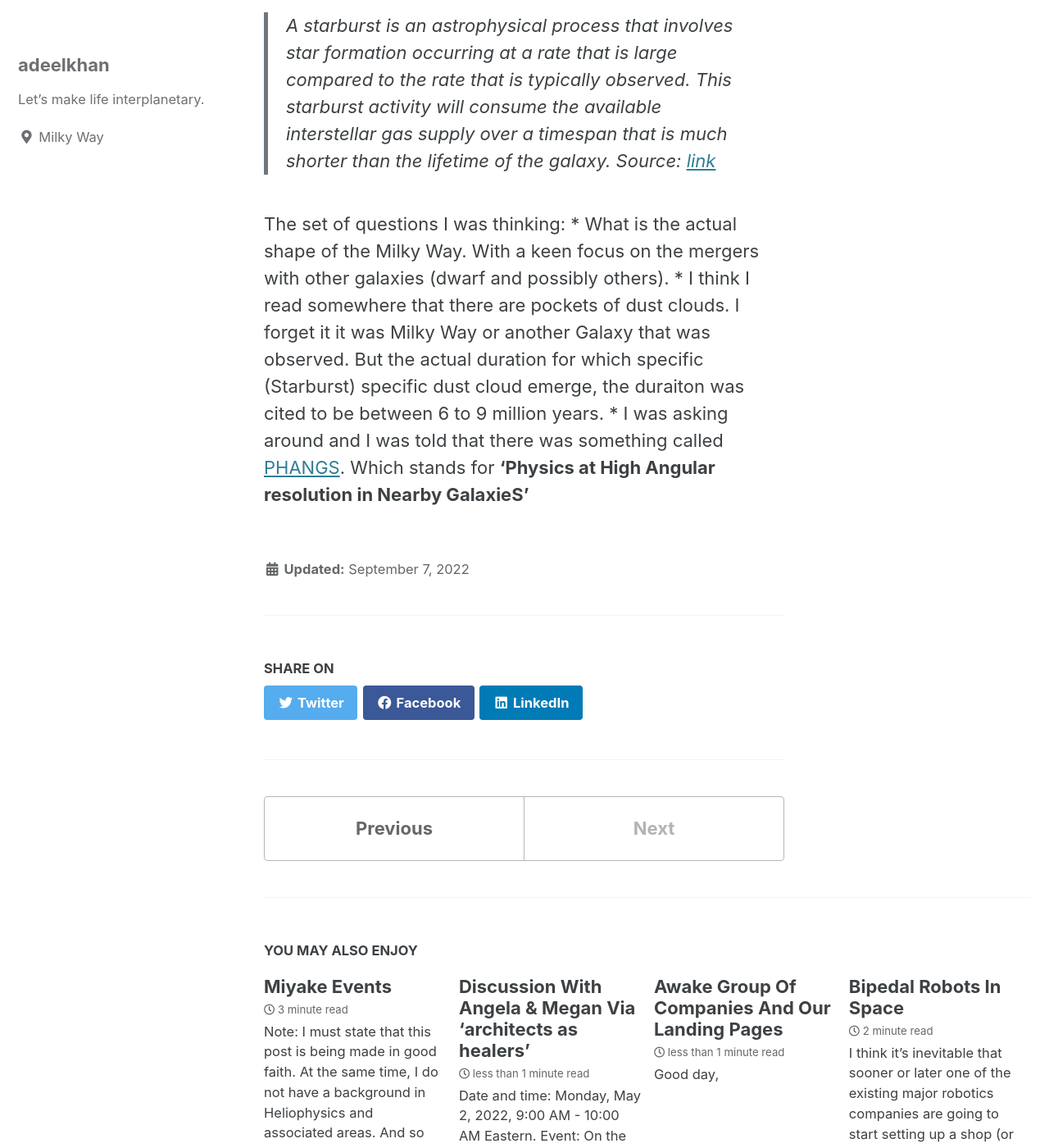
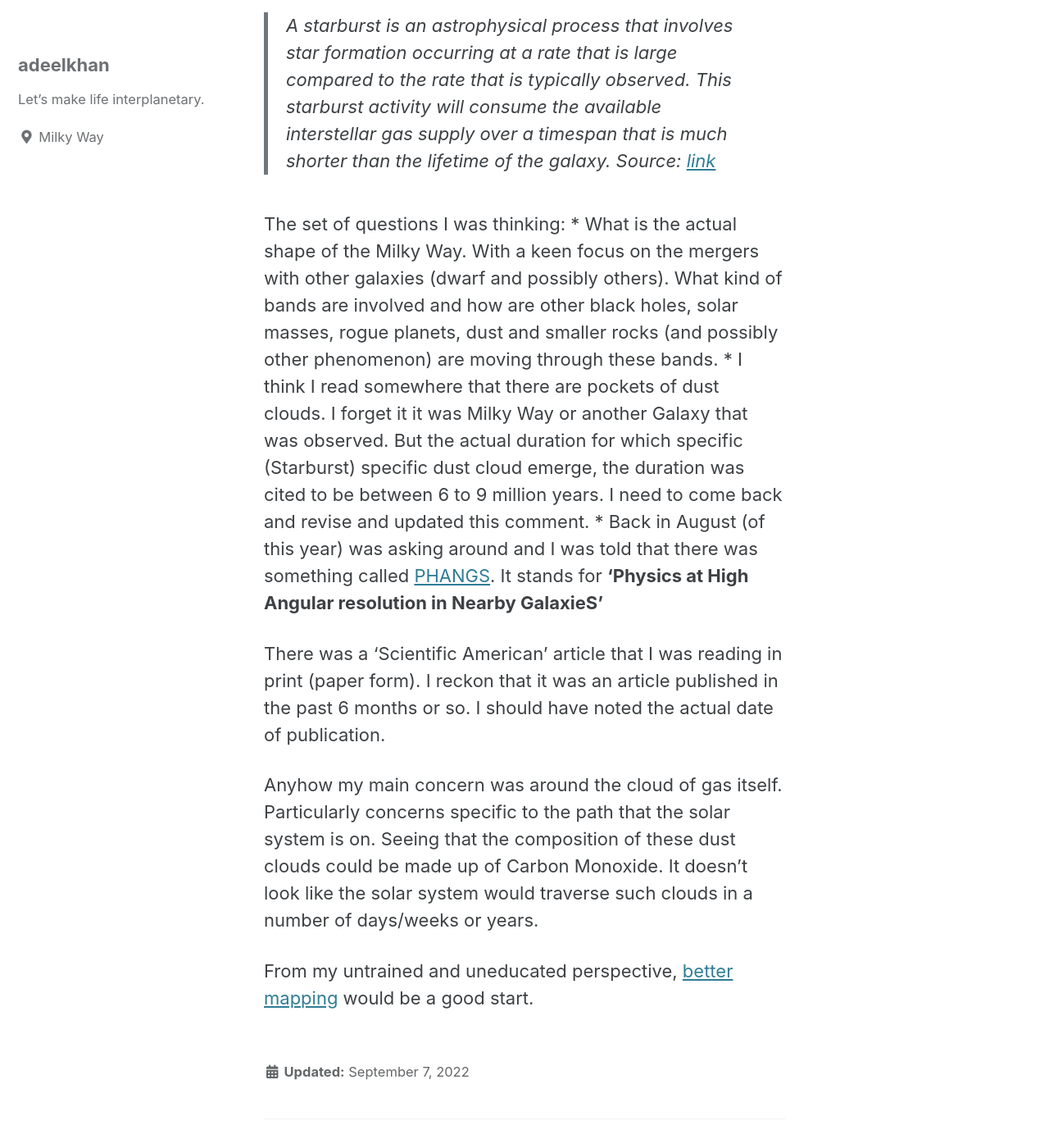
Before and after one commit to stellardreams/stellardreams.github.io, a Jekyll site: the page built from _posts/2022-09-07-Starburst-Region.md, in a window 1280 px wide and 1400 px high, scrolled down 423 px. Shown: the whole window at 82% size. Built offline with Jekyll 4.4.1, drawn with Linux system fonts in a browser that asks for light colours; cached includes are drawn as plain includes; some of the changed text lies outside the part shown.

Commit message:
Update 2022-09-07-Starburst-Region.md
updates.

```diff
--- a/_posts/2022-09-07-Starburst-Region.md
+++ b/_posts/2022-09-07-Starburst-Region.md
@@ -1,4 +1,4 @@
-This is something I started looking into back in August. But not have been able to research further. And so, this post is not well-researched. My intention is to collaborate with others, so that we can refine this post.
+This is something I started looking into back in August. But not have been able to research this area further. And so, this post is not well-researched. My intention is to collaborate with others, so that we can refine this post.
 
 According to Wikipedia
 
@@ -7,6 +7,12 @@ According to Wikipedia
 
 
 The set of questions I was thinking:
-* What is the actual shape of the Milky Way. With a keen focus on the mergers with other galaxies (dwarf and possibly others).
-* I think I read somewhere that there are pockets of dust clouds. I forget it it was Milky Way or another Galaxy that was observed. But the actual duration for which specific (Starburst) specific dust cloud emerge, the duraiton was cited to be between 6 to 9 million years.
-* I was asking around and I was told that there was something called [PHANGS](https://twitter.com/search?lang=en&q=phangs&src=typed_query){:target="_blank" rel="noopener"}. Which stands for **'Physics at High Angular resolution in Nearby GalaxieS'**
+* What is the actual shape of the Milky Way. With a keen focus on the mergers with other galaxies (dwarf and possibly others). What kind of bands are involved and how are other black holes, solar masses, rogue planets, dust and smaller rocks (and possibly other phenomenon) are moving through these bands.
+* I think I read somewhere that there are pockets of dust clouds. I forget it it was Milky Way or another Galaxy that was observed. But the actual duration for which specific (Starburst) specific dust cloud emerge, the duration was cited to be between 6 to 9 million years. I need to come back and revise and updated this comment.
+* Back in August (of this year) was asking around and I was told that there was something called [PHANGS](https://twitter.com/search?lang=en&q=phangs&src=typed_query){:target="_blank" rel="noopener"}. It stands for **'Physics at High Angular resolution in Nearby GalaxieS'**
+
+There was a 'Scientific American' article that I was reading in print (paper form). I reckon that it was an article published in the past 6 months or so. I should have noted the actual date of publication.
+
+Anyhow my main concern was around the cloud of gas itself. Particularly concerns specific to the path that the solar system is on. Seeing that the composition of these dust clouds could be made up of Carbon Monoxide. It doesn't look like the solar system would traverse such clouds in a number of days/weeks or years.
+
+From my untrained and uneducated perspective, [better mapping](https://www.google.com/search?q=esa+map+of+milky+way&oq=esa+map+of+&aqs=chrome.0.0i512j69i57j0i22i30j0i390l2.2209j0j7&sourceid=chrome&ie=UTF-8) would be a good start.
```
